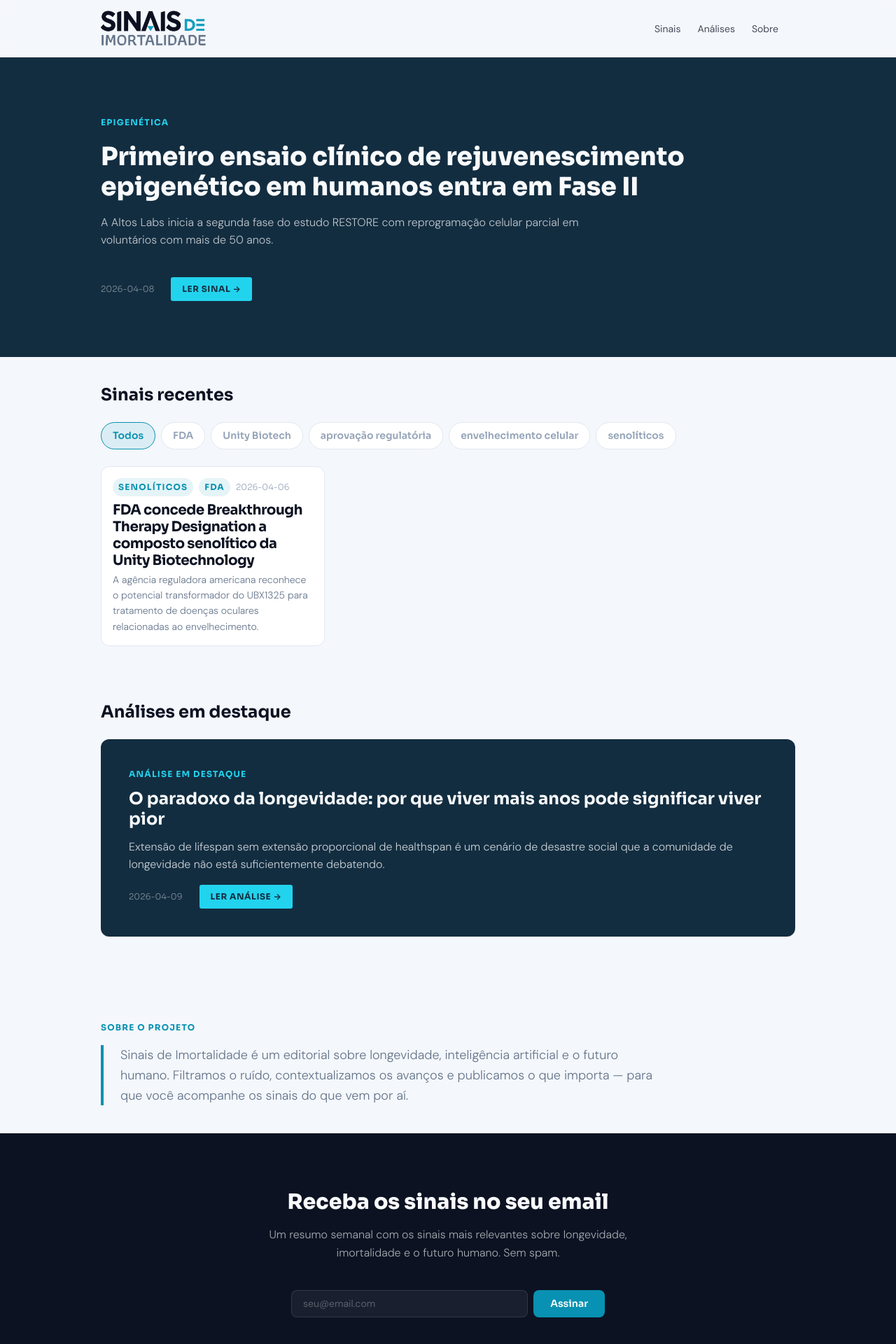
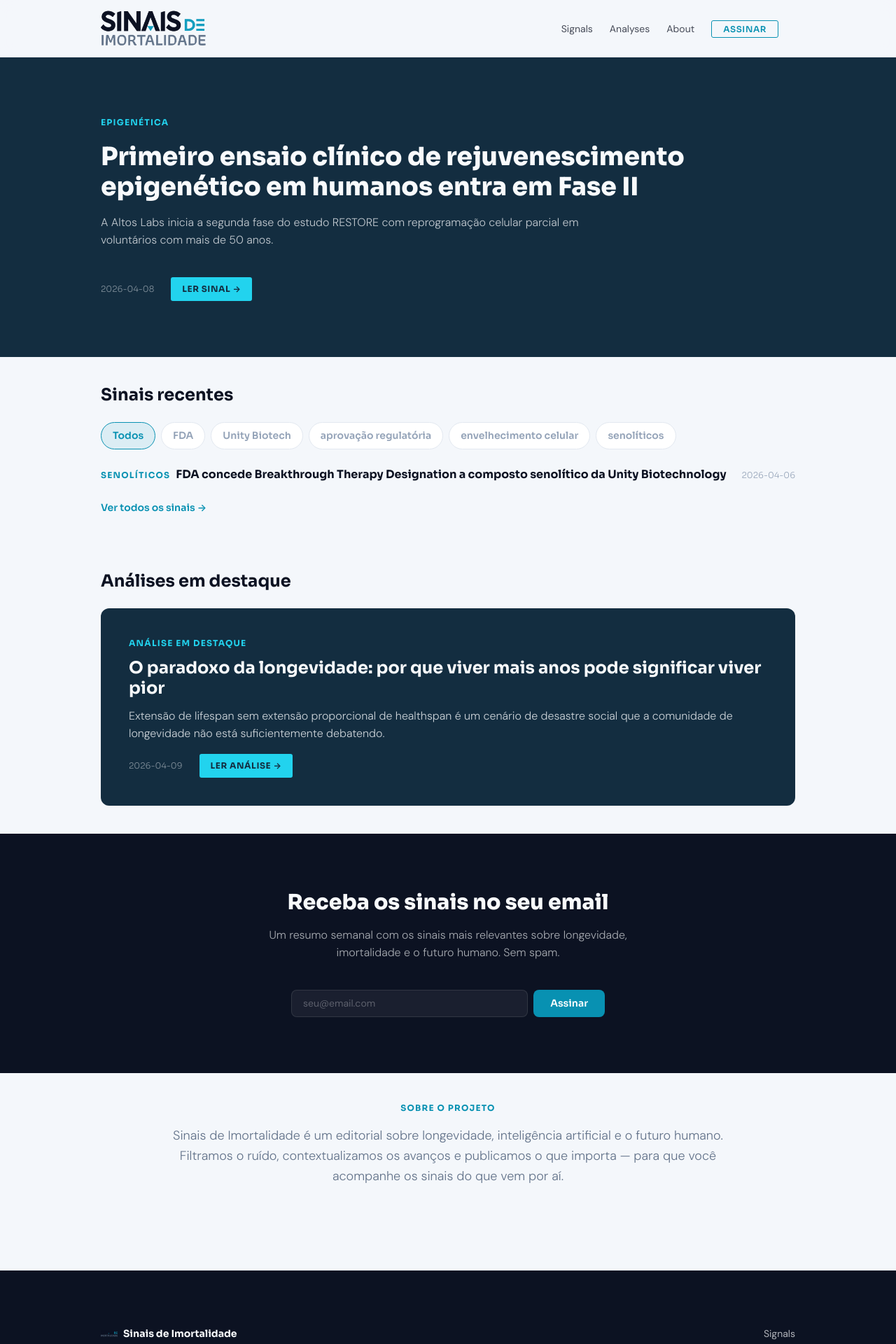
Before and after one commit to hvmelo/sinais-imortalidade, a Next.js app: page / in a window 1280 px wide. Shown: the top 1920 px of the page at 70% size. Built offline with nearby package versions, Linux system fonts and the light colour scheme.

Commit message:
fix: 6 corrections — editorial list, Assinar CTA, manifesto reordered, centered manifesto, English URLs, newsletter id

```diff
--- a/app/page.tsx
+++ b/app/page.tsx
@@ -4,7 +4,7 @@
  *
  * SCREEN_FLOWS layout:
  *   Nav → hero sinal → grid de sinais recentes + filtros
- *   → análises em destaque → manifesto curto → newsletter full-width → footer
+ *   → análises em destaque → newsletter full-width → manifesto → footer
  *
  * Nav and Footer come from layout.tsx.
  */
@@ -80,23 +80,22 @@ export default function HomePage() {
         </section>
       )}
 
+      {/* ── Newsletter full-width ───────────────────────────── */}
+      <NewsletterCTA />
+
       {/* ── Manifesto ───────────────────────────────────────── */}
-      <section className="py-2xl px-xl" aria-label="Manifesto">
-        <div className="mx-auto max-w-container">
-          <hr className="border-none border-t border-t-neutral-200 mb-2xl" />
+      <section className="py-2xl px-xl" aria-label="Sobre o projeto">
+        <div className="mx-auto max-w-container text-center">
           <p className="font-headline text-xs font-bold uppercase tracking-widest text-primary mb-lg">
             Sobre o projeto
           </p>
-          <blockquote className="font-body text-md text-neutral-700 leading-normal max-w-prose font-light border-l-4 border-l-primary pl-xl">
+          <p className="font-body text-md text-neutral-700 leading-normal max-w-prose mx-auto font-light">
             Sinais de Imortalidade é um editorial sobre longevidade, inteligência artificial
             e o futuro humano. Filtramos o ruído, contextualizamos os avanços e publicamos
             o que importa — para que você acompanhe os sinais do que vem por aí.
-          </blockquote>
+          </p>
         </div>
       </section>
-
-      {/* ── Newsletter full-width ───────────────────────────── */}
-      <NewsletterCTA />
     </main>
   );
 }
--- a/components/home/home-client.tsx
+++ b/components/home/home-client.tsx
@@ -1,13 +1,13 @@
 'use client';
 
 /**
- * HomepageClient — client island for filter + signal grid.
- * Manages activeTag state. All styling via Tailwind.
+ * HomepageClient — editorial list of signals with filter bar.
+ * Client Component. Max 4 items, divider between rows, link to /signals.
  */
 
 import { useState } from 'react';
+import Link from 'next/link';
 import { FilterBar } from '@components/ui/filter-bar';
-import { SignalCard } from '@components/signals/signal-card';
 import type { Signal } from '@/lib/content/types';
 
 interface HomepageClientProps {
@@ -26,23 +26,61 @@ export function HomepageClient({ signals }: HomepageClientProps) {
       ? signals
       : signals.filter((s) => s.frontmatter.tags.includes(activeTag));
 
+  const displaySignals = filtered.slice(0, 4);
+
   return (
     <div>
       <div className="mb-xl">
         <FilterBar tags={allTags} activeTag={activeTag} onTagChange={setActiveTag} />
       </div>
 
-      {filtered.length === 0 ? (
+      {displaySignals.length === 0 ? (
         <p className="font-body text-sm text-neutral-700">
           Nenhum sinal encontrado para este tema.
         </p>
       ) : (
-        <div className="grid grid-cols-1 sm:grid-cols-2 lg:grid-cols-3 gap-lg">
-          {filtered.map((signal) => (
-            <SignalCard key={signal.frontmatter.slug} signal={signal} variant="grid" />
+        <div>
+          {displaySignals.map((signal, i) => (
+            <div key={signal.frontmatter.slug}>
+              {i > 0 && (
+                <hr className="border-none border-t border-t-neutral-200 my-lg" />
+              )}
+              <article className="flex flex-wrap items-baseline gap-sm">
+                {/* tag */}
+                <div className="shrink-0">
+                  {signal.frontmatter.tags[0] && (
+                    <span className="font-headline text-xs font-bold uppercase tracking-widest text-primary">
+                      {signal.frontmatter.tags[0]}
+                    </span>
+                  )}
+                </div>
+
+                {/* title */}
+                <Link
+                  href={`/signals/${signal.frontmatter.slug}`}
+                  className="font-headline text-base font-bold text-on-surface no-underline hover:text-primary transition-colors flex-1 min-w-0"
+                >
+                  {signal.frontmatter.title}
+                </Link>
+
+                {/* date */}
+                <span className="font-headline text-xs text-neutral-400 font-light shrink-0">
+                  {signal.frontmatter.date}
+                </span>
+              </article>
+            </div>
           ))}
         </div>
       )}
+
+      <p className="mt-xl font-headline text-sm font-semibold">
+        <Link
+          href="/signals"
+          className="text-primary no-underline hover:text-primary-hover transition-colors"
+        >
+          Ver todos os sinais →
+        </Link>
+      </p>
     </div>
   );
 }
--- a/components/home/newsletter-cta.tsx
+++ b/components/home/newsletter-cta.tsx
@@ -8,7 +8,7 @@
 
 export function NewsletterCTA() {
   return (
-    <section className="bg-dark-surface-base py-3xl px-xl">
+    <section id="newsletter" className="bg-dark-surface-base py-3xl px-xl">
       <div className="mx-auto max-w-container text-center">
         <h2 className="font-headline text-2xl font-extrabold text-dark-on-surface mb-lg">
           Receba os sinais no seu email
--- a/components/nav/footer.tsx
+++ b/components/nav/footer.tsx
@@ -40,22 +40,22 @@ export function Footer() {
           aria-label="Footer navigation"
         >
           <Link
-            href="/sinais"
+            href="/signals"
             className="font-body text-sm text-dark-on-surface/70 no-underline transition-colors hover:text-dark-accent"
           >
-            Sinais
+            Signals
           </Link>
           <Link
-            href="/analises"
+            href="/analyses"
             className="font-body text-sm text-dark-on-surface/70 no-underline transition-colors hover:text-dark-accent"
           >
-            Análises
+            Analyses
           </Link>
           <Link
-            href="/sobre"
+            href="/about"
             className="font-body text-sm text-dark-on-surface/70 no-underline transition-colors hover:text-dark-accent"
           >
-            Sobre
+            About
           </Link>
         </nav>
       </div>
--- a/components/nav/nav.tsx
+++ b/components/nav/nav.tsx
@@ -1,5 +1,5 @@
 /**
- * Site navigation — sticky, backdrop blur, logo + links.
+ * Site navigation — sticky, backdrop blur, logo + links + CTA.
  * Server Component. All styling via Tailwind.
  */
 
@@ -21,26 +21,34 @@ export function Nav() {
         <ul className="flex items-center gap-xl list-none m-0 p-0">
           <li>
             <Link
-              href="/sinais"
+              href="/signals"
               className="font-body text-sm text-neutral-900 no-underline opacity-75 transition-opacity hover:opacity-100"
             >
-              Sinais
+              Signals
             </Link>
           </li>
           <li>
             <Link
-              href="/analises"
+              href="/analyses"
               className="font-body text-sm text-neutral-900 no-underline opacity-75 transition-opacity hover:opacity-100"
             >
-              Análises
+              Analyses
             </Link>
           </li>
           <li>
             <Link
-              href="/sobre"
+              href="/about"
               className="font-body text-sm text-neutral-900 no-underline opacity-75 transition-opacity hover:opacity-100"
             >
-              Sobre
+              About
+            </Link>
+          </li>
+          <li>
+            <Link
+              href="/#newsletter"
+              className="font-headline text-xs font-semibold uppercase tracking-wider border border-primary text-primary px-lg py-xs no-underline rounded-sm hover:bg-primary hover:text-on-primary transition-colors"
+            >
+              Assinar
             </Link>
           </li>
         </ul>
```
